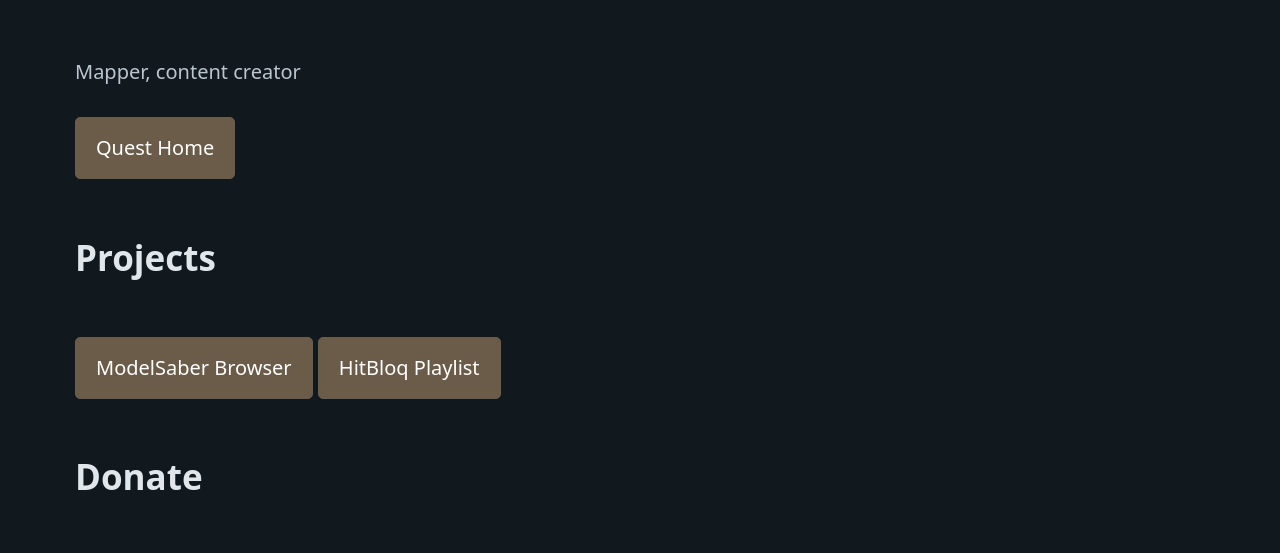
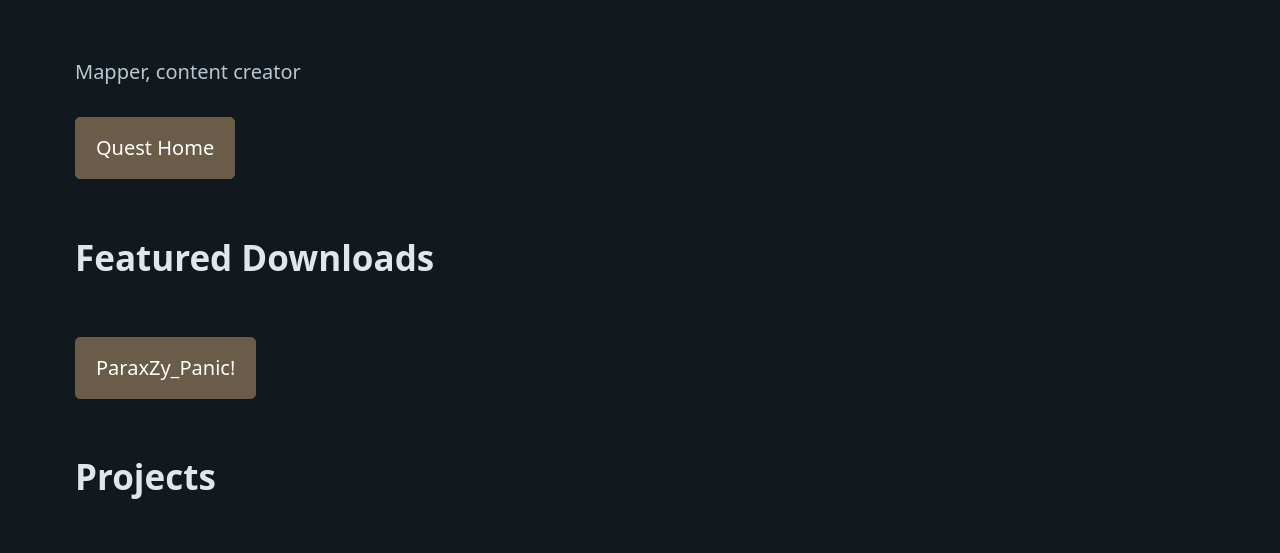
Before and after one commit to Parapass/parapass.github.io, a plain HTML site: page index.html in a window 1280 px wide. Shown: the part 247-800 px from the top of the page. Drawn offline with Linux system fonts and the light colour scheme.

Commit message:
Update index.html

```diff
--- a/index.html
+++ b/index.html
@@ -25,6 +25,8 @@
         <h1>Parapass</h1>
         <p>Mapper, content creator</p>
         <a href="quest" role=button>Quest Home</a>
+        <h2>Featured Downloads</h2>
+        <a href="/cdn/sabers/ParaxZy_Panic.saber" role="button">ParaxZy_Panic!</a>
         <h2>Projects</h2>
         <a href="/projects/msbrowser" role="button">ModelSaber Browser</a>
         <a href="https://hitbloq.com/ranked_list/based" role="button">HitBloq Playlist</a>
```
